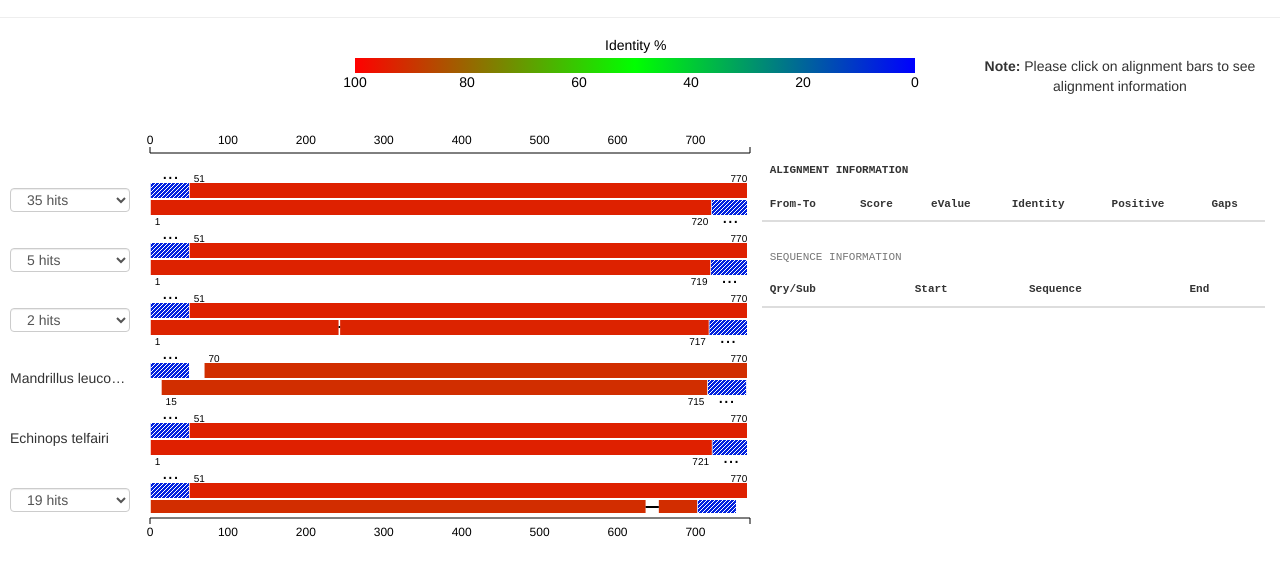
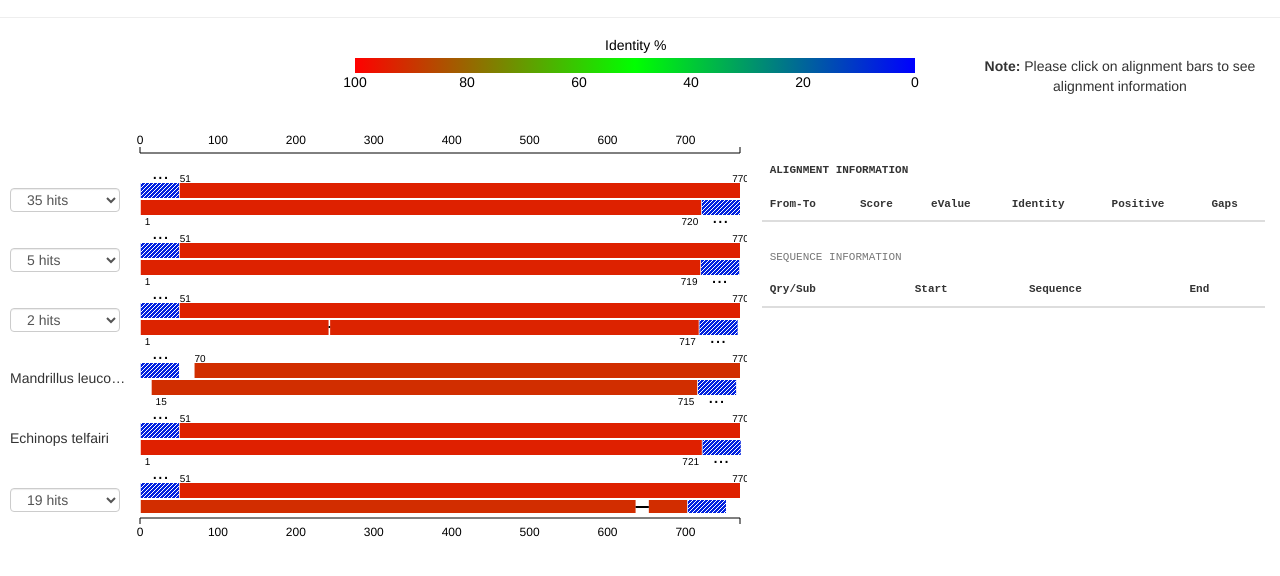
Before and after one commit to MadhukarSP/biojs-vis-UniprotProteinAlignment, a plain HTML site: page index.html in a window 1280 px wide. Shown: the part 56-632 px from the top of the page. Drawn offline with Linux system fonts and the light colour scheme.

Commit message:
New changes

```diff
--- a/css/common.css
+++ b/css/common.css
@@ -22,7 +22,7 @@
     /*width: 60%;*/
     height: auto;
     max-height: 350px;
-    overflow-x: hidden;
+    overflow-x: auto;
     overflow-y: auto;
     padding-left: 0px;
 }
@@ -137,7 +137,7 @@
 /* Select dropdown styling*/
 select.form-control {
     height: 24px;
-    width: 120px;
+    width: 110px;
     padding-top: 2px;
     padding-bottom: 4px;
 }
--- a/js/common.js
+++ b/js/common.js
@@ -33,25 +33,25 @@ var secondPatternColor = "#CCFF00";
 var thirdPatternColor = "#00FF00";
 
 
-var QueryBarX_translate = 150;
+var QueryBarX_translate = 140;
 var QueryBarY_translate = 10;
 
-var QueryTextX_translate = 150;
+var QueryTextX_translate = 140;
 var QueryTextY_translate = 10;
 
-var x_axis_top_x_translate = 150;
+var x_axis_top_x_translate = 140;
 var x_axis_top_y_translate = 20;
 
-var x_axis_bottom_x_translate = 150;
+var x_axis_bottom_x_translate = 140;
 var x_axis_bottom_y_translate = 5;
 
 var QueryDropDownX_translate = 10;
 var QueryDropDownY_translate = 25;
 
-var hitBarX_translate = 150;
+var hitBarX_translate = 140;
 var hitBarY_translate = 10;
 
-var hitTextX_translate = 150;
+var hitTextX_translate = 140;
 var hitTextY_translate = 10;
 
 var ellipse = "...";
@@ -199,21 +199,6 @@ function initializeValues() {
     });
 }
 
-//function compare(a,b) {
-//
-//    var aQueryLen = parseInt(a.query_to) - parseInt(a.query_from);
-//    var bQueryLen = parseInt(b.query_to) - parseInt(b.query_from);
-//
-//    var aHitLen = parseInt(a.hit_to) - parseInt(a.hit_from);
-//    var bHitLen = parseInt(b.hit_to) - parseInt(b.hit_from);
-//
-//    if ((a.query_to - a.query_from) < (a.query_to - a.query_from))
-//        return -1;
-//    if (a.last_nom > b.last_nom)
-//        return 1;
-//    return 0;
-//}
-
 //Draw Overview bars for query and subject
 function drawOverviewBars(blast_data, numberOfHits) {
 
@@ -339,7 +324,6 @@ function addAxes(xScale, yScale, organismDetails) {
         .scale(xScale);
 
     canvas_top_axis.append('g')
-        //.attr("transform", "translate(180,20)")
         .attr("transform", "translate(" + x_axis_top_x_translate + "," + x_axis_top_y_translate + ")")
         .attr('id','topxaxis')
         .call(xTopAxis);
@@ -371,6 +355,26 @@ function addAxes(xScale, yScale, organismDetails) {
     var selectStart = '<select class="form-control">';
     var selectEnd = "</select>";
 
+    var dropdownStart = "<div class='btn-group'>";
+    var btnStart = "<button class='btn btn-success dropdown-toggle' data-toggle='dropdown'>";
+    var btnEnd = "<span class='caret'></span></button>";
+    var ulStart = "<ul class='dropdown-menu'>";
+    var liStart = "<li><a href='#'>";
+    var liEnd = "</a></li>";
+    var ulEnd = "</ul>";
+    var dropdownEnd = "</div>";
+
+    //<div class="btn-group">
+    //    <button class="btn btn-success dropdown-toggle" data-toggle="dropdown">Success <span class="caret"></span></button>
+    //    <ul class="dropdown-menu">
+    //    <li><a href="#">Action</a></li>
+    //    <li><a href="#">Another action</a></li>
+    //    <li><a href="#">Something else here</a></li>
+    //    <li class="divider"></li>
+    //    <li><a href="#">Separated link</a></li>
+    //    </ul>
+    //    </div>
+
     canvas.append('g')
         //.attr("transform", "translate(782,24)")
         .attr('id','rightyaxisDropDown')
@@ -395,6 +399,12 @@ function addAxes(xScale, yScale, organismDetails) {
                     optionValues = optionValues + optionStart + organismDetails[i].split(',')[k] + optionEnd;
                 }
                 optionValues = optionValues + selectEnd;
+
+                //optionValues = dropdownStart + btnStart + (organismDetails[i].split(',').length -1) + " hits" + btnEnd + ulStart;
+                //for(var k=1; k< organismDetails[i].split(',').length;k++) {
+                //    optionValues = optionValues + liStart + organismDetails[i].split(',')[k] + liEnd;
+                //}
+                //optionValues = ulEnd + dropdownEnd;
             } else {
                 optionValues = organismDetails[i].split(',')[1];
             }
@@ -519,13 +529,13 @@ function addQueryBar(xScale, queryFromValues, queryToValues,hitFromValues, hitTo
             .attr('onclick', "clickedOnBar(evt)");
 
         queryTexts.append('text')
-            .attr({'x':xScale(parseInt(queryFromValues[i])+5),'y':(9 + (k*widthBtnBars))})
+            .attr({'x':xScale(parseInt(queryFromValues[i])),'y':(9 + (k*widthBtnBars))})
             .text(queryFromValues[i])
             .style({'fill':'#000','font-size':'10px'})
             .attr("id","queryFromText"+i);
 
         queryTexts.append('text')
-            .attr({'x':xScale(parseInt(queryToValues[i])-25),'y':(9 + (k*widthBtnBars))})
+            .attr({'x':xScale(parseInt(queryToValues[i])-10),'y':(9 + (k*widthBtnBars))})
             .text(queryToValues[i])
             .style({'fill':'#000','font-size':'10px'})
             .attr("id","queryToText"+i);
```
